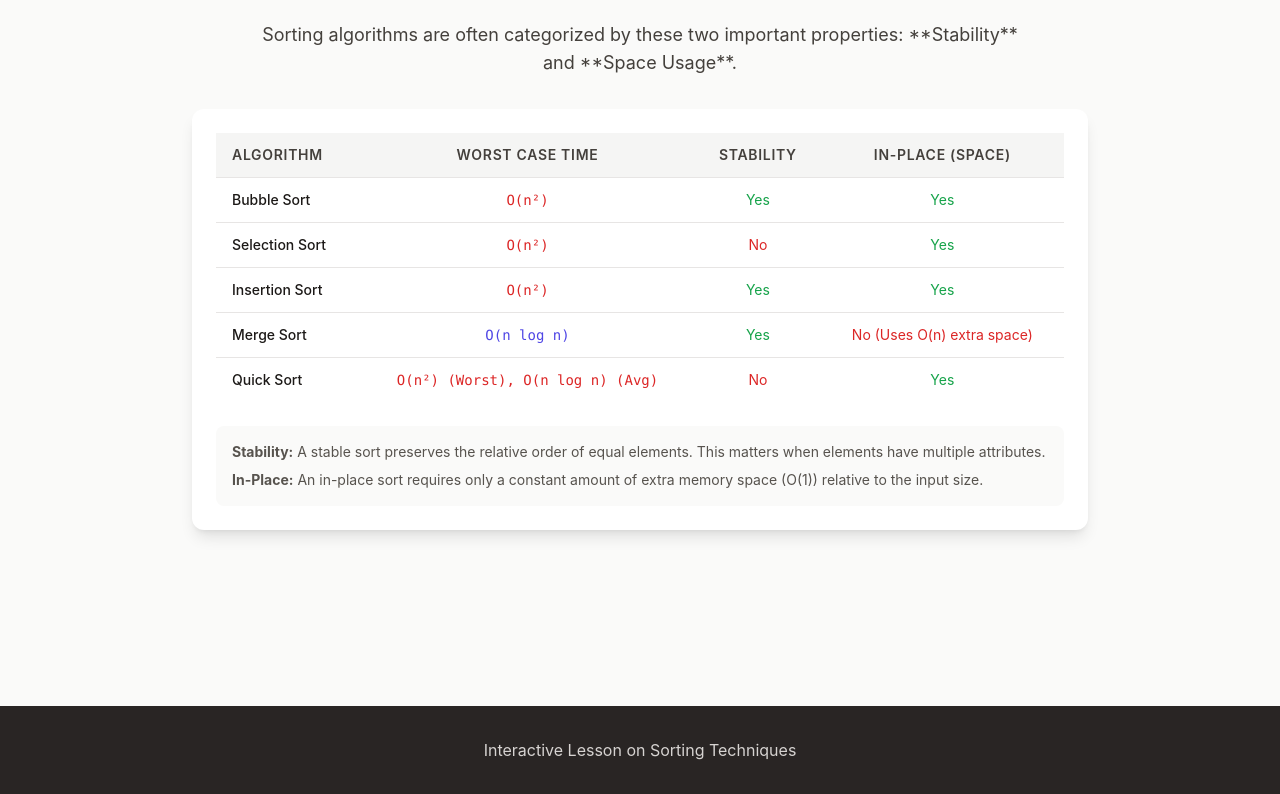
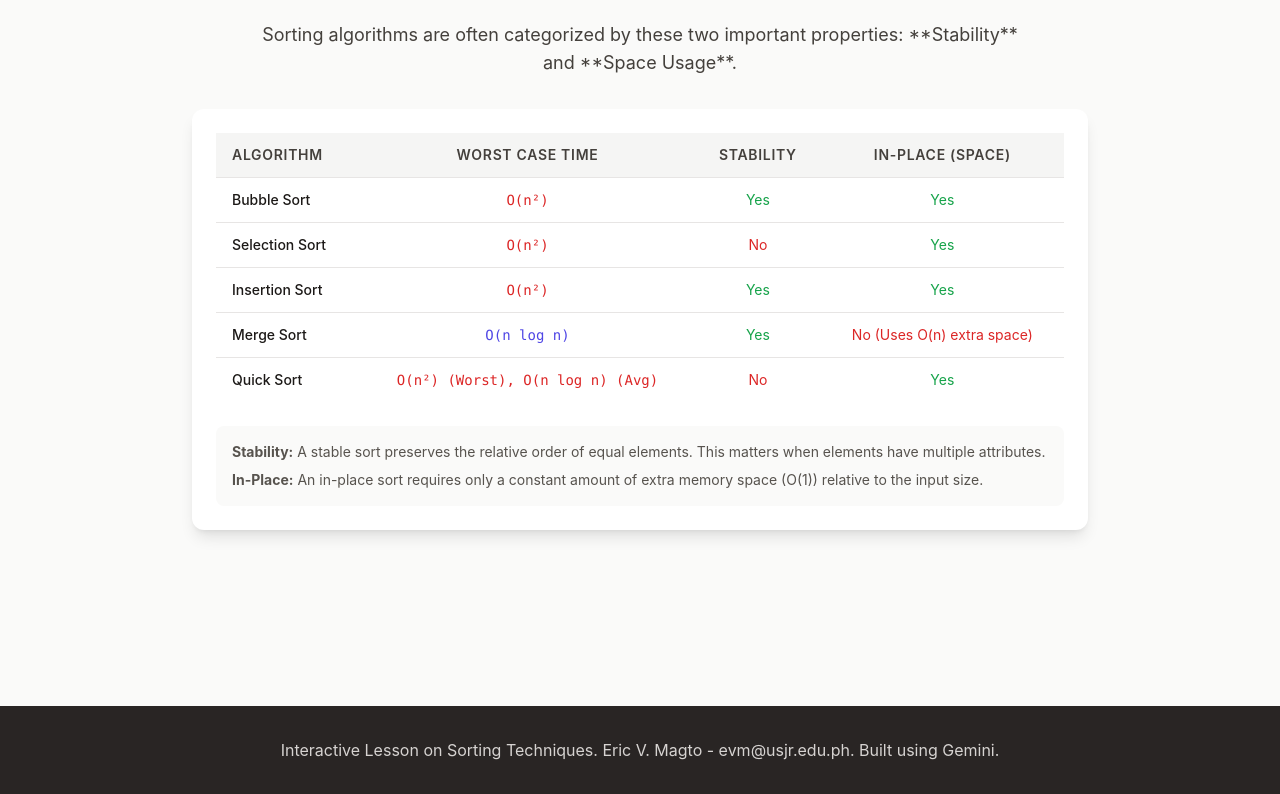
Before and after one commit to tableaprogramming-rgb/sort-explorer-lesson, a plain HTML site: page index.html in a window 1280 px wide. Shown: the part 1992-2786 px from the top of the page. Drawn offline with nearby package versions, Linux system fonts and the light colour scheme.

Commit message:
update footer

```diff
--- a/index.html
+++ b/index.html
@@ -197,7 +197,7 @@
 
     <footer class="bg-stone-800 text-stone-300 py-8 mt-16">
         <div class="container mx-auto px-4 sm:px-6 lg:px-8 text-center">
-            <p>Interactive Lesson on Sorting Techniques</p>
+            <p>Interactive Lesson on Sorting Techniques. Eric V. Magto - evm@usjr.edu.ph. Built using Gemini.</p>
         </div>
     </footer>
 
```
